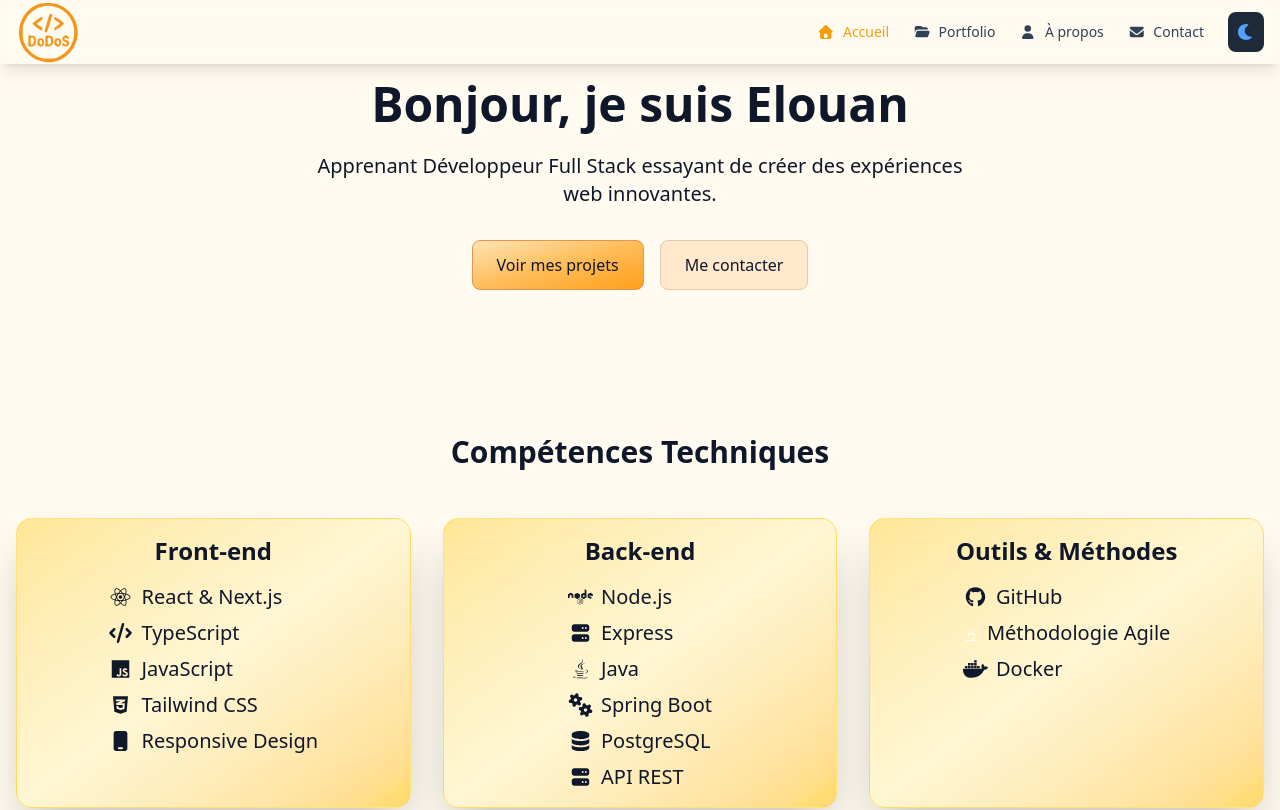
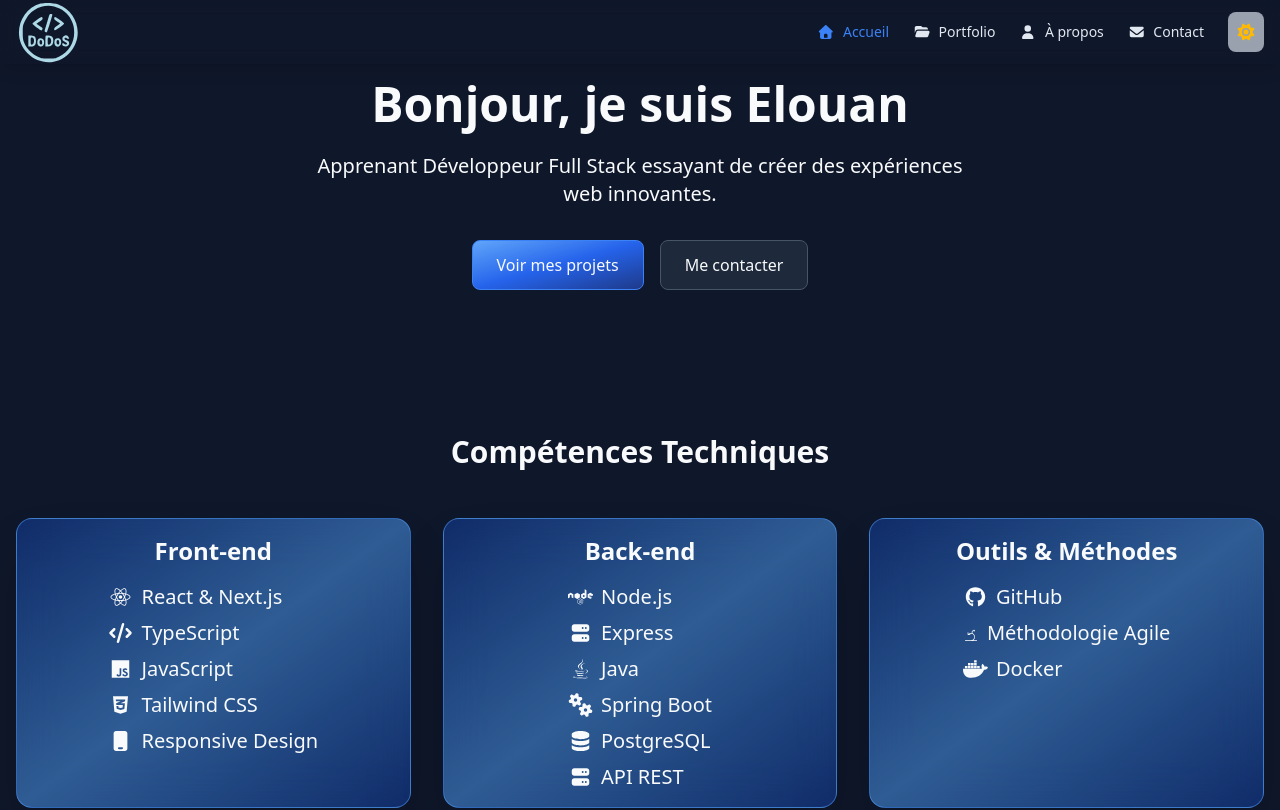
Before and after one commit to DwoDwoS/Portfolio-v.2, a Next.js app in the folder portfolio/: page / in a window 1280 px wide. Shown: the top 810 px of the page. Built offline with nearby package versions, Linux system fonts and the light colour scheme.

Commit message:
fix: resolving a flash for the user because of theme toggle setup

```diff
--- a/portfolio/contexts/ThemeContext.tsx
+++ b/portfolio/contexts/ThemeContext.tsx
@@ -11,15 +11,14 @@ interface ThemeContextType {
 const ThemeContext = createContext<ThemeContextType | undefined>(undefined);
 
 const getInitialTheme = (): Theme => {
-  if (typeof window === 'undefined') return 'light';
+  if (typeof window === 'undefined') return 'dark';
 
   const saved = localStorage.getItem('theme') as Theme | null;
   if (saved && (saved === 'light' || saved === 'dark')) {
     return saved;
   }
 
-  const prefersDark = window.matchMedia('(prefers-color-scheme: dark)').matches;
-  return prefersDark ? 'dark' : 'light';
+  return 'dark';
 };
 
 export function ThemeProvider({ children }: { children: ReactNode }) {
```
